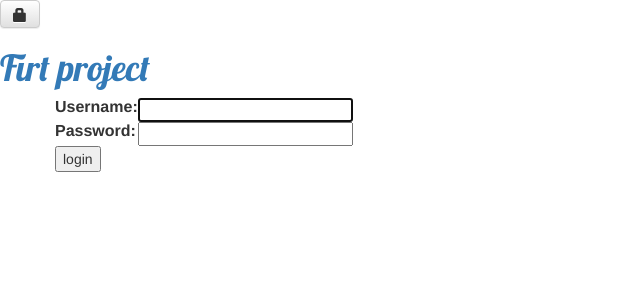
After one commit to sjw9650/myFirstDjango, a Django app: page /accounts/login/ in a window 1280 px wide. The commit adds this page. Shown: the top 300 px of the page, without its empty margins (0-640 px from the left). Run offline with Django 3.2, Linux system fonts and the light colour scheme; some libraries are stand-ins or nearby versions.

```diff
--- a/blog/templates/blog/base.html
+++ b/blog/templates/blog/base.html
@@ -10,10 +10,12 @@
     <body>
         <div calss = "page-header">
           {% if user.is_authenticated %}
-            <a href="{% url 'post_new' %}" class="top-menu"><span class="glyphicon glyphicon-plus"></span></a>
+            <a href="{% url 'post_new' %}" class="btn btn-default"><span class="glyphicon glyphicon-plus"></span></a>
+            <a href="{% url 'post_draft_list' %}" class="btn btn-default"><span class="glyphicon glyphicon-edit"></span></a>
+            <p class="btn btn-defalut"> Hello {{ user.username }} <samll>(<a href="{% url 'logout' %}">Log out </a>)</small></p>
+          {% else %}
+            <a href="{% url 'login' %}" class="btn btn-default"><span class="glyphicon glyphicon-lock"></span></a>
           {% endif %}
-
-          <a href = "{% url 'post_draft_list' %}" class="top-menu"><span class="glyphicon glyphicon-edit"></span></a>
           <h1><a href ="/">Firt project</a></h1>
         </div>
 
--- /dev/null
+++ b/blog/templates/registration/login.html
@@ -0,0 +1,24 @@
+{% extends 'blog/base.html' %}
+
+{% block content %}
+  {% if form.errors %}
+    <p>이름과 비밀번호가 일치하지 않습니다. 다시 시도해주세요</p>
+  {% endif %}
+
+  <form method="post" action="{% url 'login' %}">
+  {% csrf_token %}
+    <table>
+      <tr>
+        <td>{{ form.username.label_tag }}</td>
+        <td>{{ form.username }}</td>
+      </tr>
+      <tr>
+        <td>{{ form.password.label_tag }}</td>
+        <td>{{ form.password }}</td>
+      </tr>
+    </table>
+
+    <input type="submit" value="login">
+    <input type="hidden" name="next" value="{{ next }}" >
+  </form>
+{% endblock %}
--- a/blog/urls.py
+++ b/blog/urls.py
@@ -1,5 +1,6 @@
 from django.urls import path
 from . import views
+
 
 urlpatterns = [
     path('', views.post_list, name='post_list'),
--- a/mysite/settings.py
+++ b/mysite/settings.py
@@ -120,3 +120,5 @@ USE_TZ = True
 
 STATIC_URL = '/static/'
 STATIC_ROOT = os.path.join(BASE_DIR, 'static')
+
+LOGIN_REDIRECT_URL = '/'
--- a/mysite/urls.py
+++ b/mysite/urls.py
@@ -1,4 +1,5 @@
 """mysite URL Configuration
+
 
 The `urlpatterns` list routes URLs to views. For more information please see:
     https://docs.djangoproject.com/en/2.0/topics/http/urls/
@@ -15,8 +16,11 @@ Including another URLconf
 """
 from django.contrib import admin
 from django.urls import path, include
+from django.contrib.auth import views
 
 urlpatterns = [
     path('admin/', admin.site.urls),
+    path('accounts/login/', views.LoginView.as_view(), name='login'),
+    path('accounts/logout/', views.LogoutView.as_view(next_page='/'), name='logout'),
     path('', include('blog.urls')),
 ]
```
Also changed, not shown: blog/views.py (+7 -1 lines).
